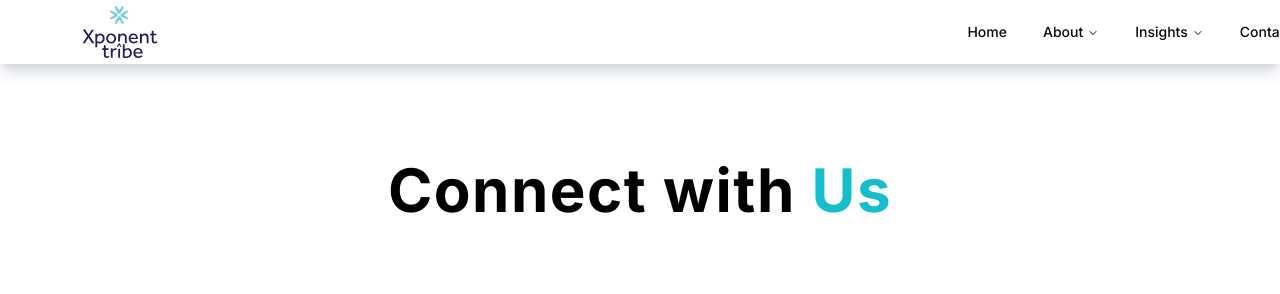
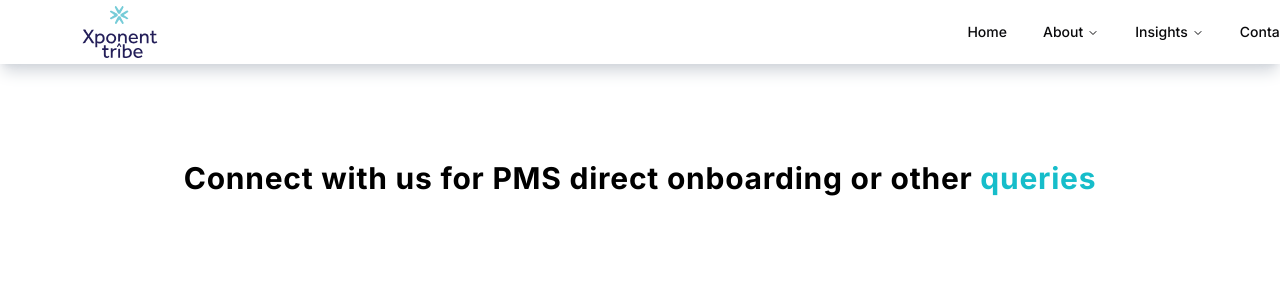
Before and after one commit to xponentribe/Xponentribe, a Next.js app: page /contact in a window 1280 px wide. Shown: the top 294 px of the page. Built offline with nearby package versions, Linux system fonts and the light colour scheme.

Commit message:
Update Contact.tsx

```diff
--- a/components/Contact.tsx
+++ b/components/Contact.tsx
@@ -52,8 +52,8 @@ const Contact = () => {
       <Navbar />
       <div className="bg-white pb-20 pt-32">
         <div>
-          <h1 className="text-center text-black leading-snug font-bold tracking-wide text-[40px] md:text-5xl lg:text-6xl sm:p-8">
-            Connect with <span className="text-teal-400">Us</span>
+          <h1 className="text-center text-black leading-snug font-bold tracking-wide text-[40px] md:text-3xl lg:text-3xl sm:p-8">
+            Connect with us for PMS direct onboarding or other <span className="text-teal-400">queries</span>
           </h1>{" "}
         </div>
         <div className="grid lg:grid-cols-2 md:grid-cols-1">
```
